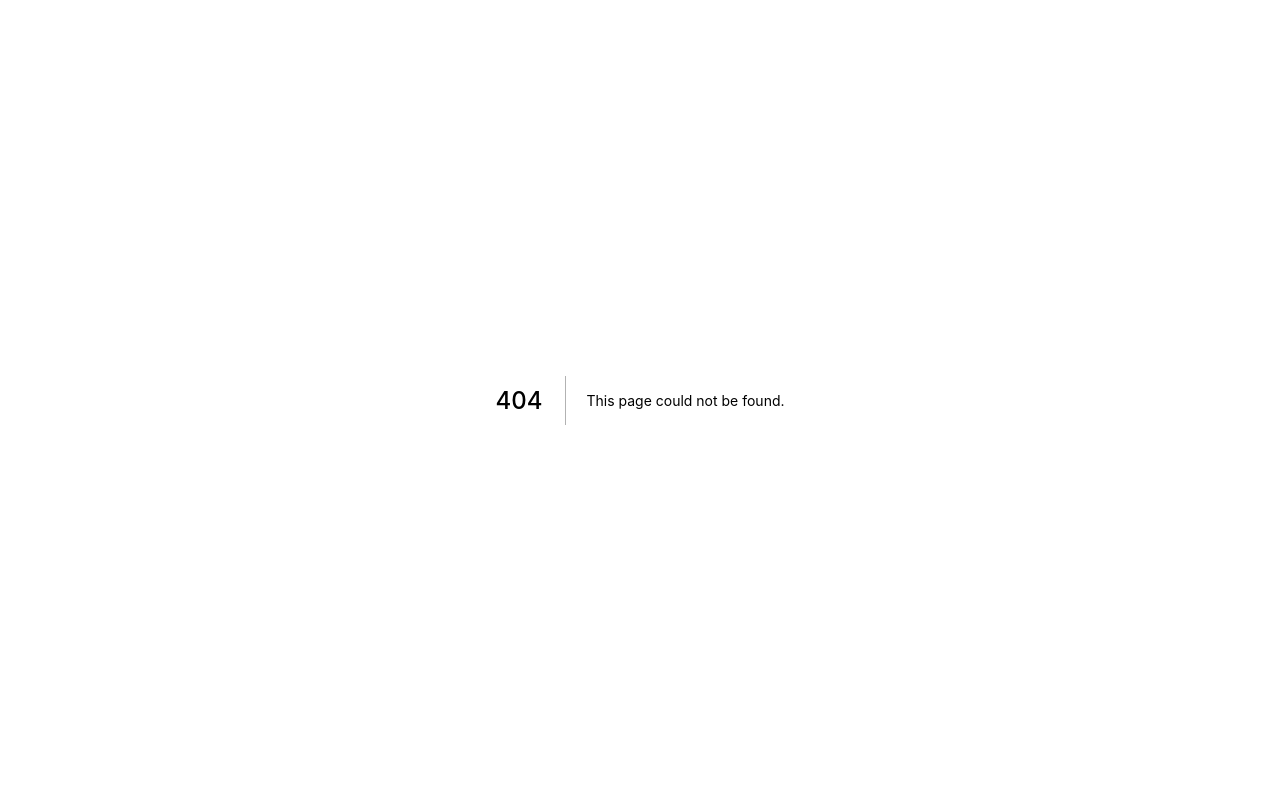
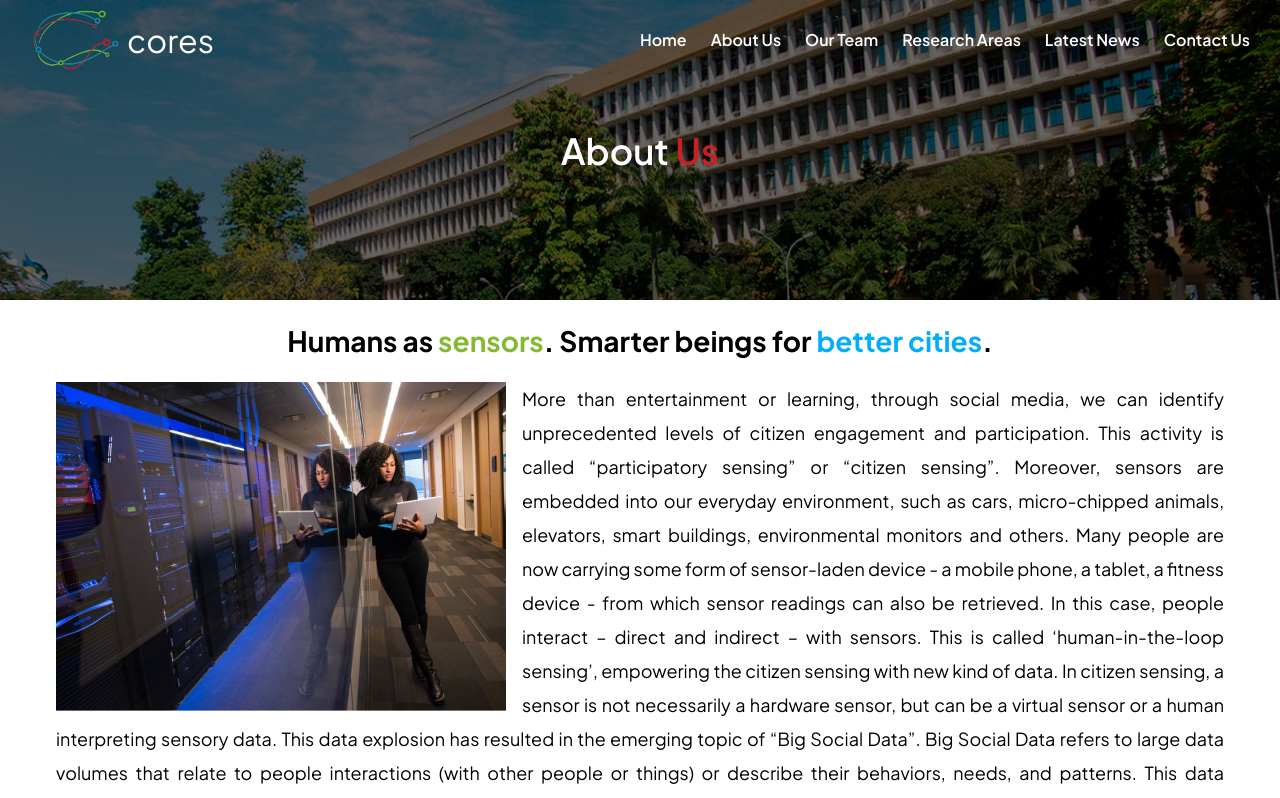
Before and after one commit to patrickpaiva/labcores-next-web, a Next.js app: page /about in a window 1280 px wide. Before the commit this address had no page. Shown: the top 798 px of the page. Built offline with nearby package versions, Linux system fonts and the light colour scheme.

Commit message:
about page done

```diff
--- /dev/null
+++ b/src/pages/about.tsx
@@ -0,0 +1,32 @@
+import React from 'react'
+import Banner from '../components/Banner/Banner'
+import Footer from '../components/Footer/Footer'
+import Header from '../components/Header/Header'
+import { Container } from '../styles/pages/About'
+
+const About: React.FC = () => {
+
+  return (
+    <Container>
+      <Header/>
+      <Banner title="About Us" bannerColor="#86B932" />
+      <main>
+        <div className="content">
+          <h2>Humans as <span>sensors</span>. Smarter beings for <span>better cities</span>.</h2>
+          <p>
+          <img src="/images/about-image.png" alt="Woman with her notebook"/>
+            More than entertainment or learning, through social media, we can identify unprecedented levels of citizen engagement and participation. This activity is called “participatory sensing” or “citizen sensing”. Moreover, sensors are embedded into our everyday environment, such as cars, micro-chipped animals, elevators, smart buildings, environmental monitors and others. Many people are now carrying some form of sensor-laden device - a mobile phone, a tablet, a fitness device - from which sensor readings can also be retrieved. In this case, people interact – direct and indirect – with sensors. This is called ‘human-in-the-loop sensing’, empowering the citizen sensing with new kind of data. In citizen sensing, a sensor is not necessarily a hardware sensor, but can be a virtual sensor or a human interpreting sensory data. This data explosion has resulted in the emerging topic of “Big Social Data”. Big Social Data refers to large data volumes that relate to people interactions (with other people or things) or describe their behaviors, needs, and patterns. This data generates a cycle of knowledge creation, which can be useful to resolve problems in urban centers. From this social interaction, we can create more accurate knowledge about the city and its dynamics to support monitoring, surveillance and decision-making tasks of various kinds. <br /> <br />
+
+            The Lab CORES conducts multidisciplinary research in understanding, simulation and supporting of social interactions through the use of Big Social Data, trying to solving real-world problems and promoting wellness in populations. <br /> <br />
+
+            The Lab CORES is organized broadly into working groups including:
+          </p>
+          <img className="diagram" src="/images/cores-areas.png" alt="LabCores Working Groups" />
+        </div>
+      </main>
+      <Footer/>
+    </Container>
+  )
+}
+
+export default About
--- /dev/null
+++ b/src/styles/pages/About.ts
@@ -0,0 +1,73 @@
+import styled from 'styled-components'
+
+export const Container = styled.div`
+  main {
+    width: 100%;
+    display: flex;
+    flex-direction: column;
+    align-items: center;
+    justify-content: center;
+
+    .content {
+      padding: 0 16px;
+      max-width: 1200px;
+      display: flex;
+      flex-direction: column;
+      align-items: center;
+      justify-content: center;
+      text-align: justify;
+      line-height: 3.4rem;
+      font-size: 1.8rem;
+
+      h2 {
+        font-size: 2.8rem;
+        margin: 24px 0;
+        text-align: center;
+        padding: 0 12px;
+
+        span {
+          color: ${props => props.theme.colors.green};
+        }
+
+        span:last-child{
+          color: ${props => props.theme.colors.blue};
+        }
+      }
+
+
+      p {
+        margin-bottom: 18px;
+        text-align: justify;
+        img {
+          float: left;
+          margin-right: 16px;
+        }
+      }
+
+      .diagram {
+        max-width: 600px;
+        width: 80vw;
+        margin-bottom: 32px;
+      }
+    }
+  }
+
+  @media(max-width: 920px) {
+    main {
+      .content {
+        p {
+          display: flex;
+          flex-direction: column;
+          align-items: center;
+          img {
+            max-width: 450px;
+            width: 90vw;
+            float: none;
+            margin-right: 0px;
+            margin-bottom: 24px;
+          }
+        }
+      }
+    }
+  }
+`
```
Also changed, not shown: public/images/about-image.png (added).
